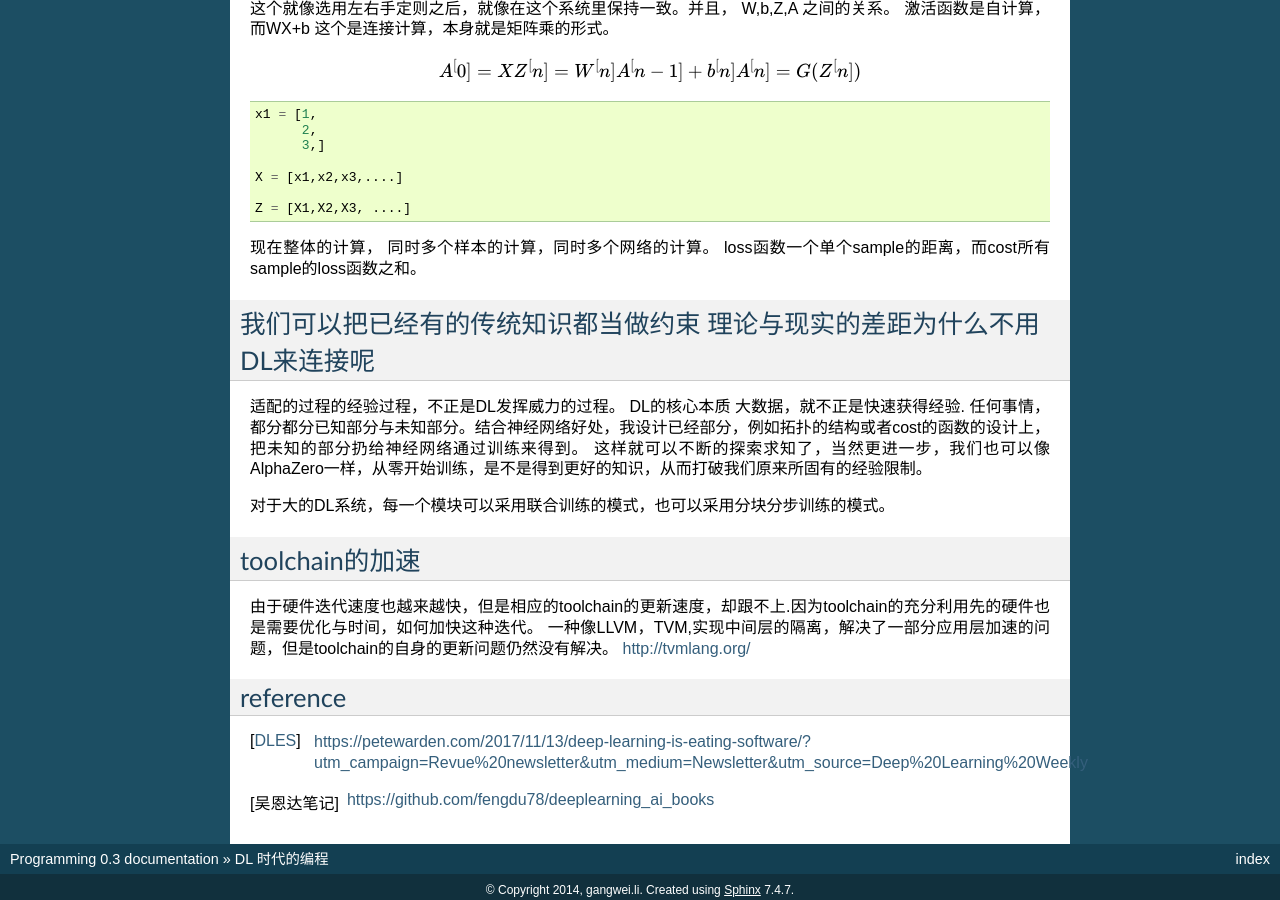
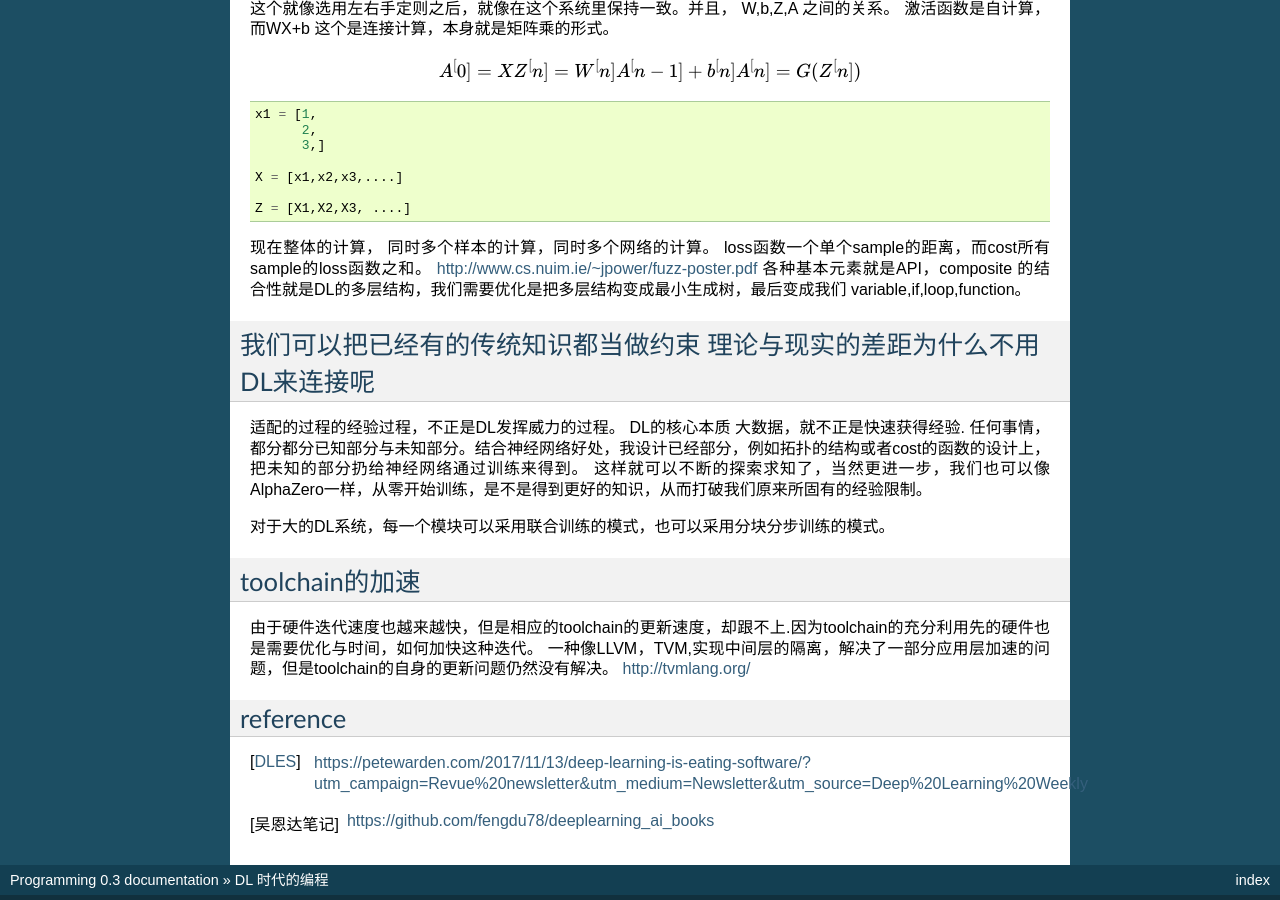
Before and after one commit to gwli/Programming, a Sphinx documentation site: the page built from source/content/Stage_4/CodeForDL.rst, in a window 1280 px wide and 900 px high, scrolled down 2090 px. Built offline with Sphinx 7.4.7, drawn with Linux system fonts in a browser that asks for light colours.

Commit message:
编程的组合性在哪里

```diff
--- a/source/content/Stage_4/CodeForDL.rst
+++ b/source/content/Stage_4/CodeForDL.rst
@@ -127,6 +127,7 @@ DL 时代的编程
    Z = [X1,X2,X3, ....]
 
 现在整体的计算， 同时多个样本的计算，同时多个网络的计算。 loss函数一个单个sample的距离，而cost所有sample的loss函数之和。
+http://www.cs.nuim.ie/~jpower/fuzz-poster.pdf 各种基本元素就是API，composite 的结合性就是DL的多层结构，我们需要优化是把多层结构变成最小生成树，最后变成我们 variable,if,loop,function。
 
 我们可以把已经有的传统知识都当做约束 理论与现实的差距为什么不用DL来连接呢
 ==========================================================================
```
